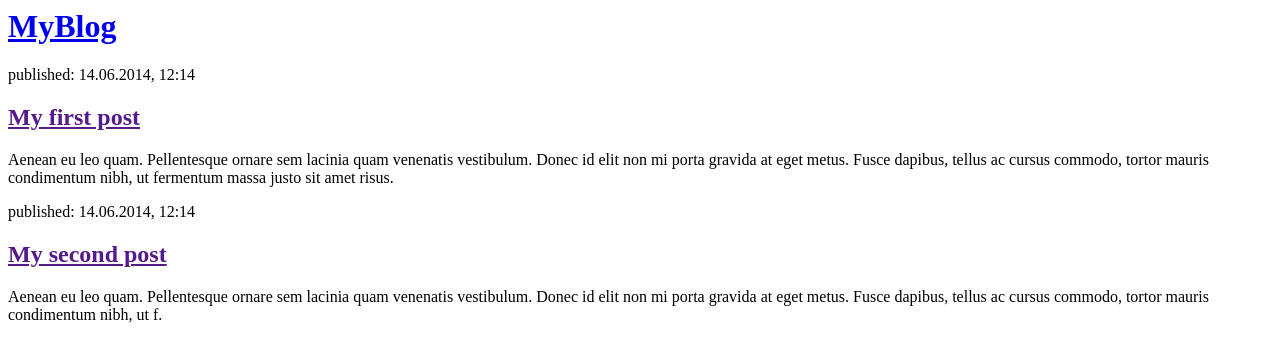
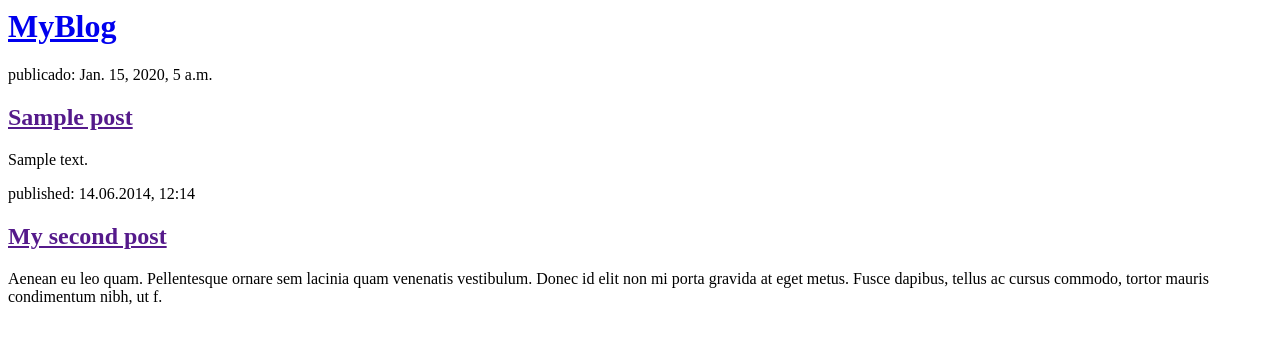
Before and after one commit to jesusjosee/my-first-blog, a Django app: page / in a window 1280 px wide. Shown: the top 362 px of the page. Run offline with Django 3.2, Linux system fonts and the light colour scheme; tables that the repository leaves empty hold one stand-in row (values such as "Sample post").

Commit message:
Templates modificados para mostrar templates desde la base de datos

```diff
--- a/blog/templates/blog/post_list.html
+++ b/blog/templates/blog/post_list.html
@@ -7,11 +7,14 @@
             <h1><a href="/">MyBlog</a></h1>
         </div>
 
+
+        {% for post in posts %}
         <div>
-            <p>published: 14.06.2014, 12:14</p>
-            <h2><a href="">My first post</a></h2>
-            <p>Aenean eu leo quam. Pellentesque ornare sem lacinia quam venenatis vestibulum. Donec id elit non mi porta gravida at eget metus. Fusce dapibus, tellus ac cursus commodo, tortor mauris condimentum nibh, ut fermentum massa justo sit amet risus.</p>
+            <p> publicado: {{ post.published_date }}</p>
+            <h2><a href="">{{ post.title }}</a></h2>
+            <p>{{ post.text|linebreaksbr }}</p>
         </div>
+        {% endfor %}
 
         <div>
             <p>published: 14.06.2014, 12:14</p>
--- a/blog/views.py
+++ b/blog/views.py
@@ -1,5 +1,11 @@
 from django.shortcuts import render
+from django.utils import timezone
+from .models import Post
+
+# las views se supone que hacen: conectar modelos con plantillas.
+#En una vista decidimos qué (modelo) se mostrará en una plantilla.
 
 # Create your views here.
 def post_list(request):
-    return render(request, 'blog/post_list.html', {})
+    posts = Post.objects.filter(published_date__lte=timezone.now()).order_by('published_date')
+    return render(request, 'blog/post_list.html', {'posts': posts})
--- a/mysite/settings.py
+++ b/mysite/settings.py
@@ -106,7 +106,7 @@ AUTH_PASSWORD_VALIDATORS = [
 
 LANGUAGE_CODE = 'en-es'
 
-TIME_ZONE = 'UTC'
+TIME_ZONE = 'America/Lima'
 
 USE_I18N = True
 
```
